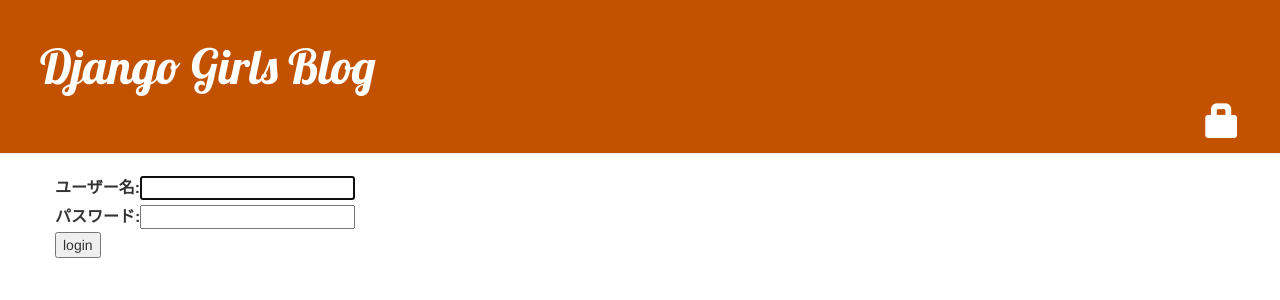
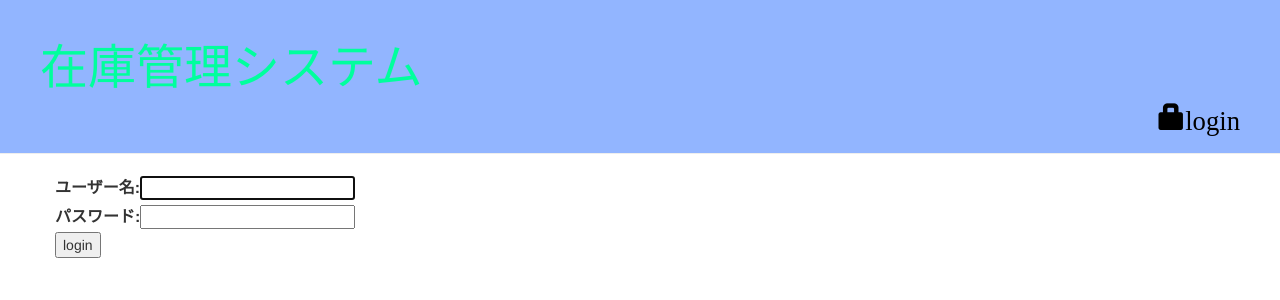
Before and after one commit to zuho-2000/StockPrice, a Django app: page /accounts/login/ in a window 1280 px wide. Shown: the top 300 px of the page. Run offline with Django 3.2, Linux system fonts and the light colour scheme; parts of the project's set-up code (start-up, migrations or seed data) failed here and were passed over; some libraries are stand-ins or nearby versions.

Commit message:
ヘッダーの完成

```diff
--- a/blog/models.py
+++ b/blog/models.py
@@ -1,3 +1,4 @@
+from unicodedata import name
 from django.conf import settings
 from django.db import models
 from django.utils import timezone
@@ -28,4 +29,4 @@ class Price(models.Model):
     volume = models.PositiveSmallIntegerField()
 
     def __str__(self):
-        return (self.price*self.volume)
+        return str(self.item) + " " + str(self.shop)
--- a/blog/static/css/blog.css
+++ b/blog/static/css/blog.css
@@ -1,11 +1,11 @@
 .page-header {
-    background-color: #C25100;
+    background-color: #92b5ff;
     margin-top: 0;
     padding: 20px 20px 50px 40px;
 }
 
 .page-header h1, .page-header h1 a, .page-header h1 a:visited, .page-header h1 a:active {
-    color: #ffffff;
+    color: #00ff9d;
     font-size: 36pt;
     text-decoration: none;
 }
@@ -32,8 +32,15 @@ h1, h2, h3, h4 {
 
 .top-menu, .top-menu:hover, .top-menu:visited {
     color: #ffffff;
+    float: left;
+    font-size: 26pt;
+    margin-right: 20px;
+}
+
+.user_neme, .user_neme:hover, .user_neme:visited {
+    color: #000000;
     float: right;
-    font-size: 26pt;
+    font-size: 20pt;
     margin-right: 20px;
 }
 
--- a/blog/templates/blog/base.html
+++ b/blog/templates/blog/base.html
@@ -11,13 +11,15 @@
 
 <body>
     <div class="page-header">
-        <h1><a href="/">Django Girls Blog</a></h1>
+        <h1><a href="/">在庫管理システム</a></h1>
         {% if user.is_authenticated %}
-            <a href="{% url 'post_new' %}" class="top-menu"><span class="glyphicon glyphicon-plus"></span></a>
-            <a href="{% url 'post_draft_list' %}" class="top-menu"><span class="glyphicon glyphicon-edit"></span></a>
-            <p class="top-menu">Hello {{ user.username }} <small>(<a href="{% url 'logout' %}">Log out</a>)</small></p>
+            <a href="/" class="top-menu">ホーム</a>
+            <a href="/" class="top-menu">在庫</a>
+            <a href="/" class="top-menu">価格</a>
+            <a href="/" class="top-menu">設定</a>
+            <p class="user_neme"> {{ user.username }} <small>(<a href="{% url 'logout' %}">ログアウト</a>)</small></p>
         {% else %}
-            <a href="{% url 'login' %}" class="top-menu"><span class="glyphicon glyphicon-lock"></span></a>
+            <a href="{% url 'login' %}" class="user_neme"><span class="glyphicon glyphicon-lock">login</span></a>
         {% endif %}
     </div>
     <div class="content container">
--- a/blog/urls.py
+++ b/blog/urls.py
@@ -2,7 +2,7 @@ from django.urls import path
 from . import views
 
 urlpatterns = [
-    path('', views.post_list, name='post_list'),
+    path('', views.home, name='home'),
     path('post/<int:pk>/', views.post_detail, name='post_detail'),
     path('post/new/', views.post_new, name='post_new'),
     path('post/draft/', views.post_draft_list, name='post_draft_list'),
```
Also changed, not shown: blog/admin.py (+6 -2 lines), blog/forms.py (+12 -4 lines), blog/templates/blog/home.html (renamed from blog/templates/blog/post_list.html, +14 -8 lines), blog/views.py (+8 -5 lines), blog/migrations/0002_auto_20220321_2201.py (added).
